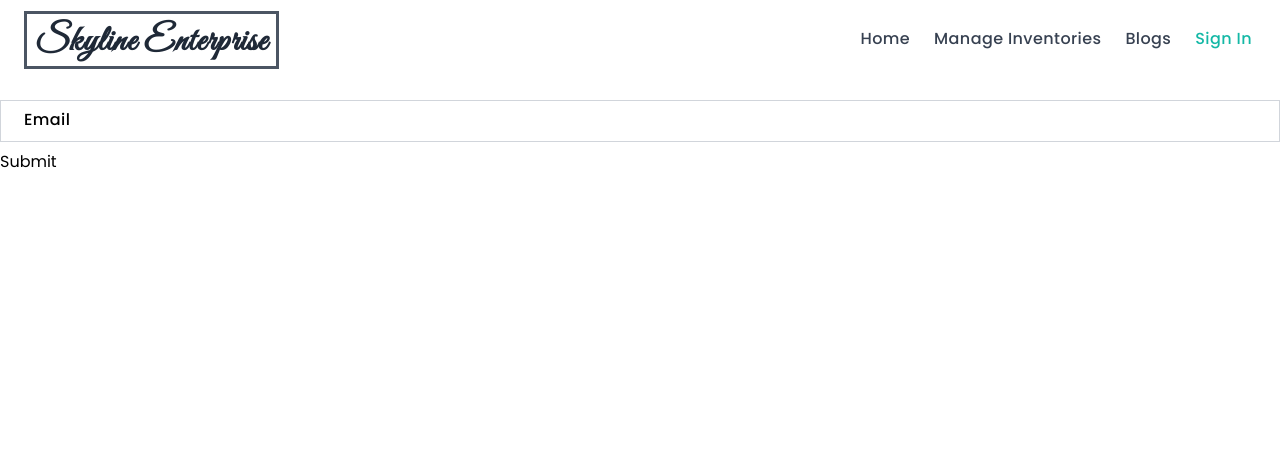
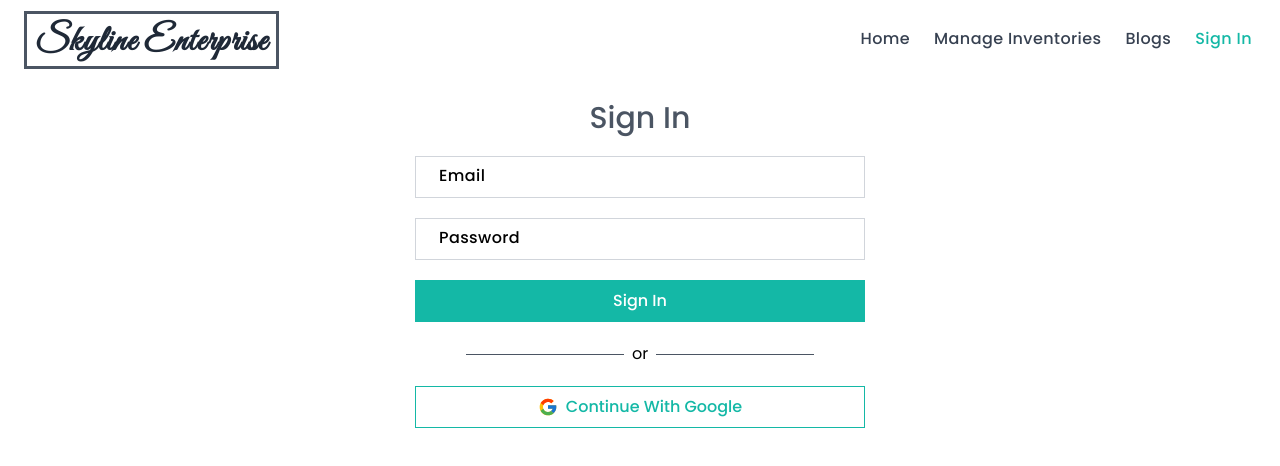
Before and after one commit to shovasarker/warehouse-management-client, a React (Create React App) app: page /signin in a window 1280 px wide. Shown: the top 466 px of the page. Built offline with nearby package versions, Linux system fonts and the light colour scheme; no server answers.

Commit message:
Signin page Completed and SocialLogin Component completed and also EmailSignIn and GoogleSignIn plus Spinner Component added

```diff
--- a/package.json
+++ b/package.json
@@ -17,6 +17,7 @@
     "react-icons": "^4.3.1",
     "react-router-dom": "^6.3.0",
     "react-scripts": "5.0.1",
+    "react-toastify": "^9.0.1",
     "tailwindcss": "^3.0.24",
     "web-vitals": "^2.1.4"
   },
--- a/src/App.js
+++ b/src/App.js
@@ -1,6 +1,9 @@
 import { Route, Routes } from 'react-router-dom'
+import { ToastContainer } from 'react-toastify'
 import Header from './pages/shared/header/Header'
 import SignIn from './pages/SignIn'
+
+import 'react-toastify/dist/ReactToastify.css'
 
 function App() {
   return (
@@ -9,6 +12,7 @@ function App() {
       <Routes>
         <Route path='/signin' element={<SignIn />} />
       </Routes>
+      <ToastContainer />
     </div>
   )
 }
--- a/src/pages/SignIn/index.jsx
+++ b/src/pages/SignIn/index.jsx
@@ -1,31 +1,27 @@
-import React from 'react'
-import { useForm } from 'react-hook-form'
-import Input from '../standalone/Input'
+import React, { useEffect } from 'react'
+import { useAuthState } from 'react-firebase-hooks/auth'
+import { useLocation, useNavigate } from 'react-router-dom'
+import auth from '../../firebase/firebase.init'
+import EmailSignIn from '../shared/EmailSignIn'
+import SocialLogin from '../shared/sociallogin/SocialLogin'
 
 const SignIn = () => {
-  const {
-    register,
-    handleSubmit,
-    formState: { errors },
-  } = useForm()
-  const onSubmit = (data) => {
-    console.log(data)
-    console.log(errors)
-  }
+  const navigate = useNavigate()
+  const location = useLocation()
+  const from = location?.state?.from?.pathname || '/'
+  const [user] = useAuthState(auth)
+
+  useEffect(() => {
+    if (user) {
+      navigate(from, { replace: true })
+    }
+  }, [user, navigate, from])
 
   return (
-    <form onSubmit={handleSubmit(onSubmit)}>
-      <Input
-        type={'email'}
-        id='email'
-        label={'Email'}
-        register={register}
-        required
-        error={errors.firstname?.type === 'required' && 'Email is Required'}
-      />
-
-      <input type='submit' value={'Submit'} />
-    </form>
+    <div className='container px-6'>
+      <EmailSignIn />
+      <SocialLogin />
+    </div>
   )
 }
 
--- /dev/null
+++ b/src/pages/shared/EmailSignIn/index.jsx
@@ -0,0 +1,85 @@
+import React, { useEffect, useState } from 'react'
+import { useSignInWithEmailAndPassword } from 'react-firebase-hooks/auth'
+import { useForm } from 'react-hook-form'
+import { toast } from 'react-toastify'
+import auth from '../../../firebase/firebase.init'
+import Button from '../../standalone/Button'
+import Input from '../../standalone/Input'
+import Spinner from '../../standalone/Spinner'
+import Title from '../../standalone/Title'
+
+const EmailSignIn = () => {
+  const [error, setError] = useState('')
+  const [signInWithEmailAndPassword, user, loading, emailError] =
+    useSignInWithEmailAndPassword(auth)
+
+  useEffect(() => {
+    if (user && !error && !emailError) {
+      toast.success('Successfully Signed in With Email and Password')
+      return
+    }
+    if (error && !emailError) {
+      toast.error(error)
+      return
+    }
+
+    if (emailError) {
+      toast.error(emailError?.message)
+    }
+  }, [user, error, emailError])
+
+  const {
+    register,
+    handleSubmit,
+    formState: { errors },
+  } = useForm()
+  const onSubmit = async (data) => {
+    if (
+      !/^[a-z0-9!#$%&'*+/=?^_`{|}~-]+(?:\.[a-z0-9!#$%&'*+/=?^_`{|}~-]+)*@(?:[a-z0-9](?:[a-z0-9-]*[a-z0-9])?\.)+[a-z0-9](?:[a-z0-9-]*[a-z0-9])?$/i.test(
+        data.email
+      )
+    ) {
+      setError('Email is Not Valid, Please Enter a Valid Email')
+      return
+    }
+    setError('')
+    await signInWithEmailAndPassword(data.email, data.password)
+  }
+
+  return (
+    <form
+      className={`w-full md:w-[450px] mx-auto`}
+      onSubmit={handleSubmit(onSubmit)}
+    >
+      <Title center title='Sign In' />
+      <Input
+        type={'email'}
+        id='email'
+        label={'Email'}
+        register={register}
+        required
+        error={errors.email?.type === 'required' && 'Email is Required'}
+      />
+      <Input
+        type={'password'}
+        id='password'
+        label={'Password'}
+        register={register}
+        required
+        minLength={6}
+        error={
+          errors.password?.type === 'required'
+            ? 'Email is Required'
+            : errors.password?.type === 'minLength' &&
+              'Pasword Must be Atlesat 6 Characters Long'
+        }
+      />
+
+      <Button type='submit' full primary className={'mt-5'}>
+        {loading ? <Spinner small /> : <>Sign In</>}
+      </Button>
+    </form>
+  )
+}
+
+export default EmailSignIn
--- /dev/null
+++ b/src/pages/shared/sociallogin/SocialLogin/index.jsx
@@ -0,0 +1,14 @@
+import React from 'react'
+import Divider from '../components/Divider'
+import GoogleSignIn from '../components/GoogleSignIn'
+
+const SocialLogin = () => {
+  return (
+    <div className={`w-full md:w-[450px] mx-auto`}>
+      <Divider />
+      <GoogleSignIn />
+    </div>
+  )
+}
+
+export default SocialLogin
--- /dev/null
+++ b/src/pages/shared/sociallogin/components/Divider/index.jsx
@@ -0,0 +1,13 @@
+import React from 'react'
+
+const Divider = () => {
+  return (
+    <div className='flex gap-2 items-center justify-center my-5'>
+      <div className='w-[35%] h-px bg-gray-600'></div>
+      <span>or</span>
+      <div className='w-[35%] h-px bg-gray-600'></div>
+    </div>
+  )
+}
+
+export default Divider
--- /dev/null
+++ b/src/pages/shared/sociallogin/components/GoogleSignIn/index.jsx
@@ -0,0 +1,39 @@
+import React, { useEffect } from 'react'
+import { useSignInWithGoogle } from 'react-firebase-hooks/auth'
+import { FcGoogle } from 'react-icons/fc'
+import { toast } from 'react-toastify'
+import auth from '../../../../../firebase/firebase.init'
+import Button from '../../../../standalone/Button'
+import Spinner from '../../../../standalone/Spinner'
+
+const GoogleSignIn = () => {
+  const [signInWithGoogle, user, loading, error] = useSignInWithGoogle(auth)
+  useEffect(() => {
+    if (user && !error) {
+      toast.success('Signed in Succesfully with Google')
+      return
+    }
+    if (error) {
+      toast.error('Something Went Wrong, ' + error?.message)
+    }
+  }, [user, error])
+
+  const handleGoogleSignIn = () => {
+    signInWithGoogle()
+  }
+
+  return (
+    <Button outlined full primary onClick={handleGoogleSignIn}>
+      {loading ? (
+        <Spinner small />
+      ) : (
+        <>
+          <FcGoogle className='w-5 h-5' />
+          Continue With Google
+        </>
+      )}
+    </Button>
+  )
+}
+
+export default GoogleSignIn
--- a/src/pages/standalone/Button/index.jsx
+++ b/src/pages/standalone/Button/index.jsx
@@ -2,6 +2,7 @@ import React from 'react'
 
 const Button = ({
   children,
+  type = 'button',
   onClick,
   className,
   outlined,
@@ -12,7 +13,10 @@ const Button = ({
   return (
     <button
       onClick={onClick}
-      className={`${full ? 'w-full' : 'w-auto'} ${
+      type={type}
+      className={`${
+        full ? 'w-full' : 'w-auto'
+      } flex justify-center items-center gap-2 ${
         small ? 'px-2 py-1 text-sm' : 'px-4 py-2'
       } border ${
         outlined
--- a/src/pages/standalone/Input/index.jsx
+++ b/src/pages/standalone/Input/index.jsx
@@ -1,6 +1,16 @@
 import React from 'react'
 
-const Input = ({ type, id, label, register, error, required, className }) => {
+const Input = ({
+  type,
+  id,
+  label,
+  register,
+  error,
+  required,
+  pattern,
+  minLength,
+  className,
+}) => {
   return (
     <div>
       <div className='relative w-full font-medium  mt-5'>
@@ -8,7 +18,7 @@ const Input = ({ type, id, label, register, error, required, className }) => {
           type={type}
           id={id}
           placeholder={label}
-          {...register(id, { required })}
+          {...register(id, { required, pattern, minLength })}
           className={` w-full peer px-4 py-2 border ${
             error ? 'border-red-600' : 'border-gray-300'
           }  bg-transparent placeholder:text-transparent outline-none focus:outline-none ${
--- /dev/null
+++ b/src/pages/standalone/Spinner/index.jsx
@@ -0,0 +1,19 @@
+import React from 'react'
+
+const Spinner = ({ center, small }) => {
+  return (
+    <div
+      className={`${
+        center ? 'h-[400px]' : 'h-auto'
+      } flex justify-center items-center`}
+    >
+      <div
+        className={`${
+          small ? 'w-5 h-5' : 'w-8 h-8'
+        } rounded-full border-[3px] border-gray-500 border-b-transparent animate-spin`}
+      ></div>
+    </div>
+  )
+}
+
+export default Spinner
--- /dev/null
+++ b/src/pages/standalone/Title/index.jsx
@@ -0,0 +1,17 @@
+import React from 'react'
+
+const Title = ({ light, center, small, title }) => {
+  return (
+    <h2
+      className={`${light ? 'text-white' : 'text-gray-600'} ${
+        center ? 'text-center' : 'text-left'
+      } ${
+        small ? 'text-xl' : 'text-xl md:text-2xl lg:text-3xl'
+      } font-medium my-5`}
+    >
+      {title}
+    </h2>
+  )
+}
+
+export default Title
```
Also changed, not shown: 1 other file (tests, documents, lock files or other folders).
